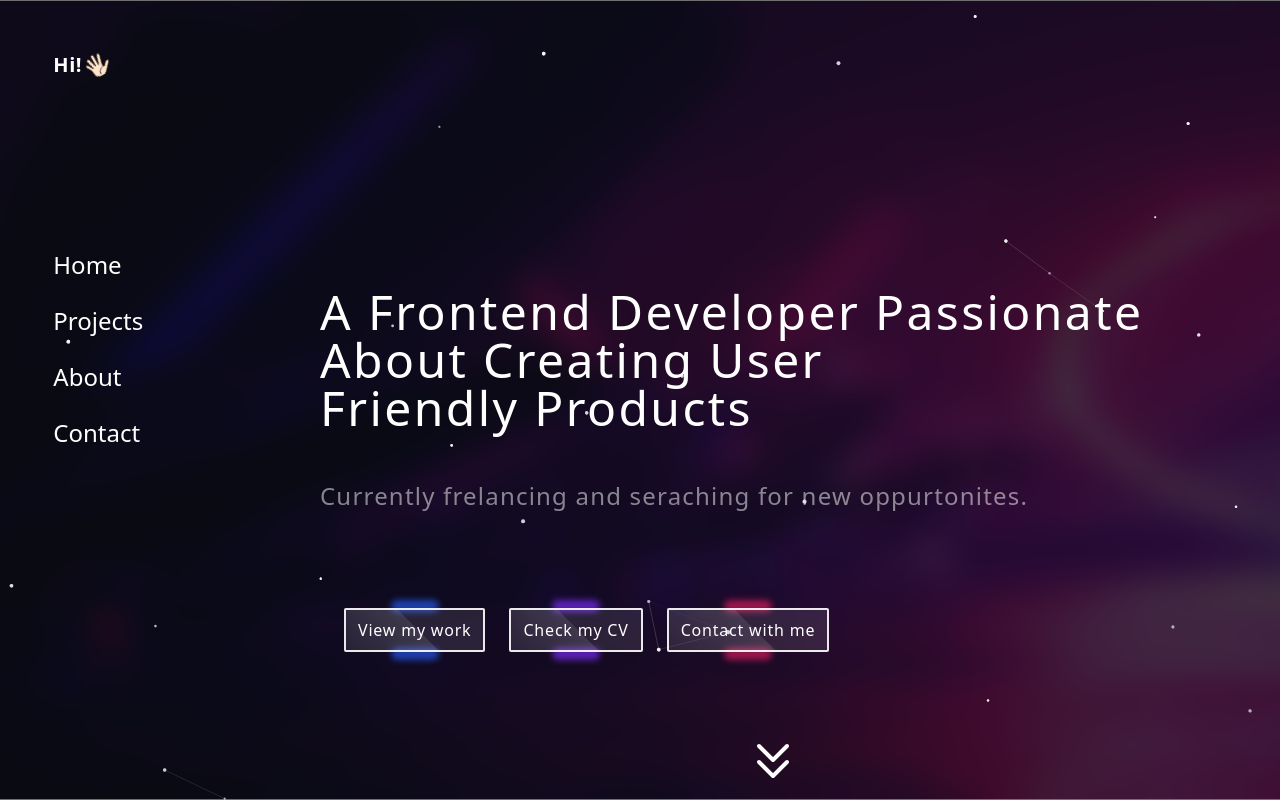
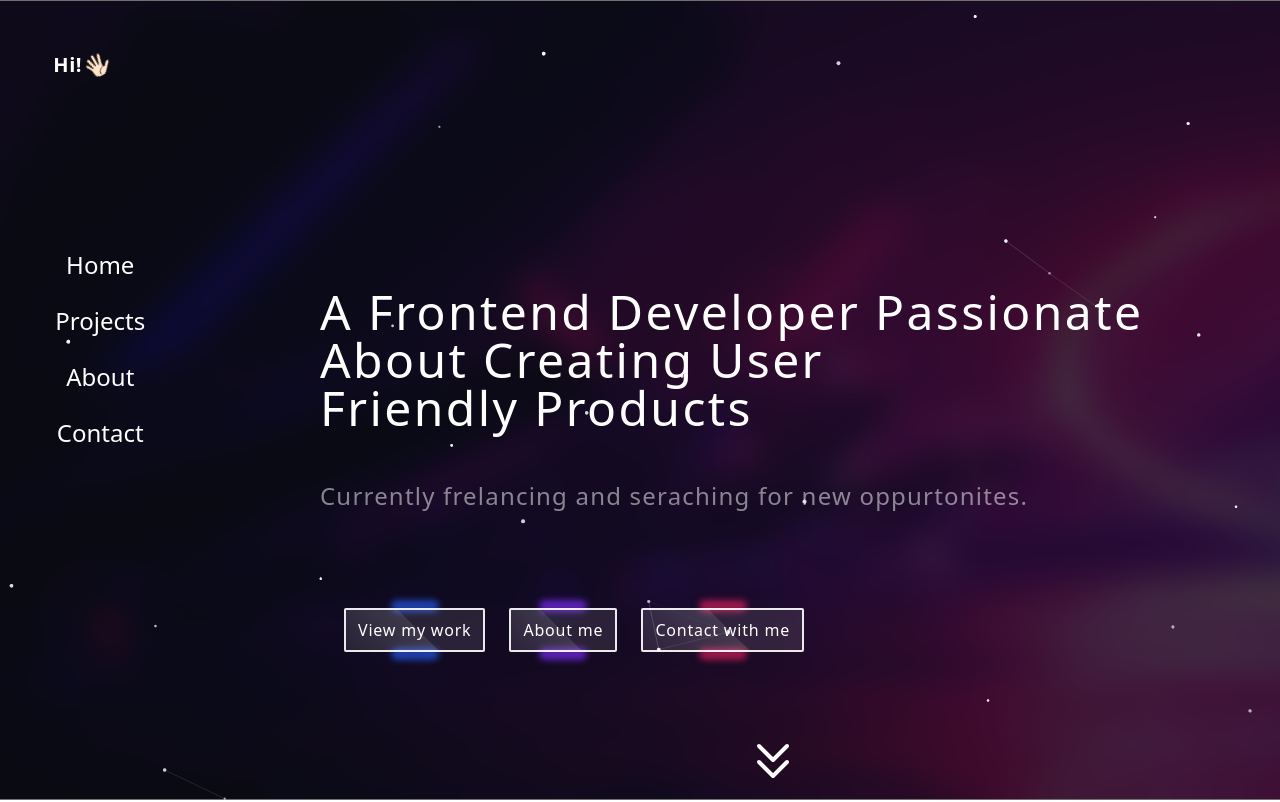
Before and after one commit to BerryTheDeveloper/Old-Portfolio, a React (Create React App) app: page / in a window 1280 px wide. Shown: the top 802 px of the page. Built offline with nearby package versions, Linux system fonts and the light colour scheme; what tailwindcss-filters would draw is missing.

Commit message:
Add smoth scroll with useRef hook

```diff
--- a/src/App.js
+++ b/src/App.js
@@ -1,15 +1,42 @@
+import { useRef } from "react";
 import Navbar from "./components/Navbar";
 import LanguageIcons from "./components/LanguageIcons";
 import Content from "./components/Content";
 
 function App() {
+    const homePageRef = useRef(null);
+    const projectsPageRef = useRef(null);
+    const aboutPageRef = useRef(null);
+    const contactPageRef = useRef(null);
+
+    const scrollIntoView = (ref) =>
+        ref.current.scrollIntoView({ behavior: "smooth" });
+
+    const handleClickRef = (e) => {
+        if (projectsPageRef.current.id === e.target.id) {
+            scrollIntoView(projectsPageRef);
+        } else if (aboutPageRef.current.id === e.target.id) {
+            scrollIntoView(aboutPageRef);
+        } else if (contactPageRef.current.id === e.target.id) {
+            scrollIntoView(contactPageRef);
+        } else {
+            scrollIntoView(homePageRef);
+        }
+    };
+
     return (
         <>
             <div className="w-11/12 m-auto z-20 relative">
                 <LanguageIcons />
                 <div className="w-full m-auto flex">
-                    <Navbar />
-                    <Content />
+                    <Navbar handleClickRef={handleClickRef} />
+                    <Content
+                        homePageRef={homePageRef}
+                        projectsPageRef={projectsPageRef}
+                        aboutPageRef={aboutPageRef}
+                        contactPageRef={contactPageRef}
+                        handleClickRef={handleClickRef}
+                    />
                 </div>
             </div>
             <div className="bg-image-4 bg-cover bg-center fixed inset-0 bg-no-repeat "></div>
--- a/src/components/Content.js
+++ b/src/components/Content.js
@@ -4,13 +4,19 @@ import About from "../pages/About";
 import Contact from "../pages/Contact";
 import Footer from "./Footer";
 
-const Content = () => {
+const Content = ({
+    homePageRef,
+    projectsPageRef,
+    aboutPageRef,
+    contactPageRef,
+    handleClickRef,
+}) => {
     return (
         <div className="w-full h-max sm:w-4/5 flex flex-col z-20">
-            <Home />
-            <Projects />
-            <About />
-            <Contact />
+            <Home ref={homePageRef} handleClickRef={handleClickRef} />
+            <Projects ref={projectsPageRef} />
+            <About ref={aboutPageRef} />
+            <Contact ref={contactPageRef} />
             <Footer />
         </div>
     );
--- a/src/components/Navbar.js
+++ b/src/components/Navbar.js
@@ -1,6 +1,6 @@
 import { ReactComponent as Hello } from "../images/hello.svg";
 
-const Navbar = () => {
+const Navbar = ({ handleClickRef }) => {
     const nameForNavbar = ["Home", "Projects", "About", "Contact"];
     const backgroundTextClases = [
         "text-blue-800",
@@ -34,14 +34,15 @@ const Navbar = () => {
             </div>
             <ul className="flex flex-col text-decoration:none list-none  pb-24">
                 {nameForNavbar.map((item, index) => (
-                    <a
-                        href={`#${item}`}
+                    <button
+                        onClick={handleClickRef}
                         key={index}
-                        className="py-3 w-2/5"
+                        id={item}
+                        className="py-3 w-2/5 focus:outline-none"
                         onMouseEnter={handleMouseEnter}
                         onMouseLeave={handleMouseLeave}>
                         {item}
-                    </a>
+                    </button>
                 ))}
                 {/* <a href="#" className="py-3 hover:text-red-900  w-2/5">Home</a>
                <a href="#" className="py-3 hover:text-red-900  w-2/5">Projects</a>
--- a/src/pages/About.js
+++ b/src/pages/About.js
@@ -1,7 +1,9 @@
 import { ReactComponent as Hello } from "../images/hello.svg";
 import Cv_ENG from "../assets/cv/bartlomiej_popiolek_CV_ENG.pdf";
 import useWindowWidth from "../hooks/useWindowWidth";
-const About = () => {
+import { forwardRef } from "react";
+
+const About = (props, ref) => {
     const width = useWindowWidth();
 
     const getSelectors = () => {
@@ -31,7 +33,7 @@ const About = () => {
     };
 
     return (
-        <div className="w-full flex flex-col m-auto" id="About">
+        <div className="w-full flex flex-col m-auto" id="About" ref={ref}>
             <div className="w-full text-center pt-36">
                 <p className="text-4xl xl:text-7xl uppercase font-extrabold leading-tight bg-clip-text text-transparent bg-gradient-to-r from-blue-800 via-purple-800 to-pink-800 animate-bg-gradient">
                     let me introduce myself
@@ -99,4 +101,4 @@ const About = () => {
     );
 };
 
-export default About;
+export default forwardRef(About);
--- a/src/pages/Contact.js
+++ b/src/pages/Contact.js
@@ -1,9 +1,9 @@
-import React from "react";
+import { forwardRef } from "react";
 import ContactIcons from "../components/ContactIcons";
 import Form from "../components/Form";
 import useWindowWidth from "../hooks/useWindowWidth";
 
-function Contact() {
+function Contact(props, ref) {
     const width = useWindowWidth();
 
     const cssClasses = [
@@ -48,7 +48,8 @@ function Contact() {
     return (
         <div
             className="w-10/12 m-auto pb-16 flex flex-col md:flex-row"
-            id="Contact">
+            id="Contact"
+            ref={ref}>
             <div className="w-full md:w-3/4">
                 <div className="w-full md:w-3/4 flex flex-col text-white pt-8">
                     <h1 className="contact-title text-4xl md:text-6xl font-semibold text-gray-300">
@@ -73,4 +74,4 @@ function Contact() {
     );
 }
 
-export default Contact;
+export default forwardRef(Contact);
--- a/src/pages/Home.js
+++ b/src/pages/Home.js
@@ -1,7 +1,8 @@
+import { forwardRef } from "react";
 import Cv_ENG from "../assets/cv/bartlomiej_popiolek_CV_ENG.pdf";
 import useWindowWidth from "../hooks/useWindowWidth";
 
-function Home() {
+const Home = ({ handleClickRef }, ref) => {
     const width = useWindowWidth();
 
     const handleMouseEnter = (e) => {
@@ -67,7 +68,8 @@ function Home() {
     return (
         <div
             className="w-full sm:h-screen text-white flex flex-col text-left md:pt-20 pl-8 z-20"
-            id="Home">
+            id="Home"
+            ref={ref}>
             <div className="pt-12 sm:pt-36 sm:pt-52">
                 <p className="text-3xl lg:text-4xl xl:text-5xl font-medium tracking-wider">
                     A Frontend Developer Passionate
@@ -86,13 +88,14 @@ function Home() {
                 {/* First button */}
                 <div className="w-max h-max md:ml-6 relative transform transition-all duration-500">
                     <div className="w-max h-max relative overflow-hidden z-10">
-                        <a
-                            href="#Projects"
-                            className="block bg-white bg-opacity-10 backdrop-btn-blur text-md cursor-pointer py-2 px-3 tracking-wider border-2 border-solid border-white border-opacity-90 rounded-sm relative z-20 transition-all duration-300"
+                        <button
+                            id="Projects"
+                            onClick={handleClickRef}
+                            className="block bg-white bg-opacity-10 backdrop-btn-blur text-md cursor-pointer py-2 px-3 tracking-wider border-2 border-solid border-white border-opacity-90 rounded-sm relative z-20 transition-all duration-300 focus:outline-none"
                             onMouseEnter={handleMouseEnter}
                             onMouseLeave={handleMouseLeave}>
                             View my work
-                        </a>
+                        </button>
                         <div className="glass bg-gradient-to-l from-white to-transparent opacity-10 absolute top-0 -left-5 w-8/12 h-full transform skew-x-45 transition duration-500 z-10"></div>
                     </div>
                     <div className="neon-top bg-blue-800 absolute -top-2 left-1/2 w-12 h-3 rounded-md transform -translate-x-1/2 transition-all delay-100 duration-500 z-0 filter-blur-3"></div>
@@ -101,14 +104,14 @@ function Home() {
                 {/*  Second button */}
                 <div className="w-max h-max mt-12 md:ml-6 sm:mt-0 sm:ml-8 relative transform transition-all duration-500">
                     <div className="w-max h-max relative overflow-hidden z-10">
-                        <a
-                            href={Cv_ENG}
-                            target="_blank"
-                            className="block bg-white bg-opacity-10 backdrop-btn-blur text-md cursor-pointer py-2 px-3 tracking-wider border-2 border-solid border-white border-opacity-90 rounded-sm relative z-20 transition-all duration-300"
+                        <button
+                            id="About"
+                            onClick={handleClickRef}
+                            className="block bg-white bg-opacity-10 backdrop-btn-blur text-md cursor-pointer py-2 px-3 tracking-wider border-2 border-solid border-white border-opacity-90 rounded-sm relative z-20 transition-all duration-300 focus:outline-none"
                             onMouseEnter={handleMouseEnter}
                             onMouseLeave={handleMouseLeave}>
-                            Check my CV
-                        </a>
+                            About me
+                        </button>
                         <div className="glass bg-gradient-to-l from-white to-transparent opacity-10 absolute top-0 -left-5 w-8/12 h-full transform skew-x-45 transition duration-500 z-10"></div>
                     </div>
                     <div className="neon-top bg-violet-800 absolute -top-2 left-1/2 w-12 h-3 rounded-md transform -translate-x-1/2 transition-all delay-100 duration-500 z-0 filter-blur-3 "></div>
@@ -117,38 +120,44 @@ function Home() {
                 {/* Third button */}
                 <div className="w-max h-max mt-12 md:mt-0 sm:ml-20 md:ml-6 relative transform transition-all duration-500">
                     <div className="w-max h-max relative overflow-hidden z-10">
-                        <a
-                            href="#Contact"
-                            className="block bg-white bg-opacity-10 backdrop-btn-blur text-md cursor-pointer py-2 px-3 tracking-wider border-2 border-solid border-white border-opacity-90 rounded-sm relative z-20 transition-all duration-300"
+                        <button
+                            id="Contact"
+                            onClick={handleClickRef}
+                            className="block bg-white bg-opacity-10 backdrop-btn-blur text-md cursor-pointer py-2 px-3 tracking-wider border-2 border-solid border-white border-opacity-90 rounded-sm relative z-20 transition-all duration-300 focus:outline-none"
                             onMouseEnter={handleMouseEnter}
                             onMouseLeave={handleMouseLeave}>
                             Contact with me
-                        </a>
+                        </button>
                         <div className="glass bg-gradient-to-l from-white to-transparent opacity-10 absolute top-0 -left-5 w-8/12 h-full transform skew-x-45 transition duration-500 z-10"></div>
                     </div>
                     <div className="neon-top bg-pink-800 absolute -top-2 left-1/2 w-12 h-3 rounded-md transform -translate-x-1/2 transition-all delay-100 duration-500 z-0 filter-blur-3 "></div>
                     <div className="neon-bottom bg-pink-800 absolute -bottom-2 left-1/2 w-12 h-3 rounded-md transform -translate-x-1/2 transition-all delay-100 duration-500 z-0 filter-blur-3 "></div>
                 </div>
             </div>
-            <a
-                href="#Projects"
-                className="self-center mt-auto py-10 sm:py-0 sm:mb-1 animate-bounce hidden sm:flex">
+            <button
+                className="self-center mt-auto py-10 sm:py-0 sm:mb-1 animate-bounce hidden sm:flex focus:outline-none"
+                onClick={handleClickRef}
+                id="Projects">
                 <svg
                     xmlns="http://www.w3.org/2000/svg"
                     fill="none"
                     className="w-12 h-12 "
                     viewBox="0 0 24 24"
-                    stroke="currentColor">
+                    stroke="currentColor"
+                    onClick={handleClickRef}
+                    id="Projects">
                     <path
                         strokeLinecap="round"
                         strokeLinejoin="round"
                         strokeWidth={2}
                         d="M19 13l-7 7-7-7m14-8l-7 7-7-7"
+                        onClick={handleClickRef}
+                        id="Projects"
                     />
                 </svg>
-            </a>
+            </button>
         </div>
     );
-}
+};
 
-export default Home;
+export default forwardRef(Home);
--- a/src/pages/Projects.js
+++ b/src/pages/Projects.js
@@ -1,13 +1,14 @@
 import ParticlesComp from "../components/ParticlesComp";
 import Cards from "../components/Cards";
+import { forwardRef } from "react";
 
-const Projects = () => {
+const Projects = (props, ref) => {
     return (
-        <div className=" w-full relative pt-10">
+        <div ref={ref} id="Projects" className="w-full relative pt-10">
             <ParticlesComp />
             <Cards />
         </div>
     );
 };
 
-export default Projects;
+export default forwardRef(Projects);
```
Also changed, not shown: src/components/Footer.js (+7 -3 lines).
